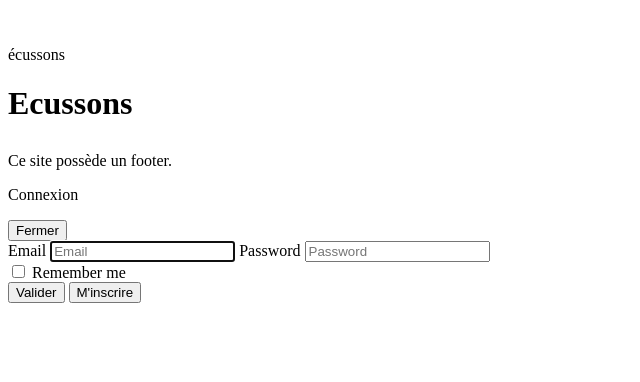
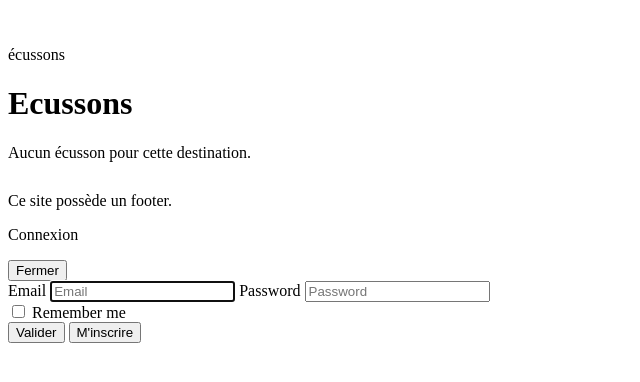
Before and after one commit to mbfcs2/ecussons, a Symfony app: template templates/destination/destination_resume.html.twig in a window 1280 px wide. Shown: the part 204-586 px from the top of the page, without its empty margins (0-640 px from the left). Run offline with Twig, Linux system fonts and the light colour scheme; the template is opened without the code that fills it, so the values that code supplies are empty; some libraries are stand-ins or nearby versions.

Commit message:
Master: Page destination Done

```diff
--- a/templates/destination/destination_dest_under.html.twig
+++ b/templates/destination/destination_dest_under.html.twig
@@ -10,11 +10,13 @@
 			{% include 'site/includes/barreTitre.html.twig' with {'title': 'Destinations ' ~ destination.name, 'pulledRight': pagination.getTotalItemCount  ~ ' destinations'} %}
 
 			<div class="columns is-multiline is-mobile">
+				{% if pagination.pageCount > 1 %}
 					<div class="column is-full">
 						<div class="navigation">
 							{{ knp_pagination_render(pagination) }}
 						</div>
 					</div>
+				{% endif %}
 				<div class="column is-full">
 					<ul>
 					{% for child in pagination %}
@@ -22,11 +24,13 @@
 					{% endfor %}
 					</ul>
 				</div>
+				{% if pagination.pageCount > 1 %}
 					<div class="column is-full">
 						<div class="navigation">
 							{{ knp_pagination_render(pagination) }}
 						</div>
 					</div>
+				{% endif %}
 			</div>
 		</div>
 	</div>
--- a/templates/destination/destination_resume.html.twig
+++ b/templates/destination/destination_resume.html.twig
@@ -1,17 +1,16 @@
 {% extends 'destination/destination_base.html.twig' %}
 
 {% block body %}
-
-
 
 	<div class="columns">
 		<div class="column {% if children is defined and children is not empty %}is-three-quarters-desktop is-full-tablet is-full-mobile{% endif %}">
 
 			{% include 'site/includes/barreTitre.html.twig' with {'title': 'Ecussons ' ~ destination.name, 'pulledRight': destination.items.count ~ ' écussons'} %}
-
+			{% if destination.items is empty %}
+				{% include 'site/includes/blocContent.html.twig' with {'content': 'Aucun écusson pour cette destination.'} %}
+			{% endif %}
 			<div class="columns is-multiline is-mobile">
-				{% for item_under in destination.items %}
-
+				{% for item_under in destination.items|slice(0,4) %}
 					<div class="column is-half-mobile is-half-tablet is-one-quarter-desktop is-one-quarter-widescreen is-one-quarter-fullhd">
 						<a href="{{ path('item_show', {'id': item_under.id}) }}">
 							<div style="background-color:white;height:100%;box-shadow: 0px 0px 5px 2px rgba(0, 0, 0, .1);">
@@ -21,7 +20,6 @@
 										<span style="font-size:0.7em">{{ item_under.destination.parent.name }}</span>
 									</p>
 								</div>
-
 								<div style="height:300px; background-color:white;position:relative;display:flex;align-items:center;justify-content:center">
 									{% if item_under.getMainIllustration %}
 										<img src="{{ vich_uploader_asset(item_under.getMainIllustration, 'imageFile') }}" style='max-width:100%;max-height:100%;'>
@@ -29,24 +27,27 @@
 										<p><i>Pas d'illustration</i></p>
 									{% endif %}
 								</div>
-
-
 								<div style="height:70px; padding:10px;overflow:hidden;line-height:20px;background-color:#eeeeee;text-align:center;display:flex;align-items:center;justify-content:center">
 									<span>{{ item_under.designation }}</span>
 								</div>
 							</div>
 						</a>
 					</div>
-
 				{% endfor %}
-
+				{% if destination.items|length > 4 %}
+					<div class="column is-full">
+						<a href="{{ path('destination_items', {'slug': destination.slug}) }}" class="is-pulled-right button is-primary m-t-sm">> Tous les écussons {{ destination.name }}</a>
+					</div>
+				{% endif %}
 			</div>
 
-			{% if children is defined and children is not empty %}
+			{% if children is defined %}
 				{% include 'site/includes/barreTitre.html.twig' with {'title': 'Ecussons dans '~ destination.name , 'pulledRight': items_under|length ~ ' écussons'} %}
+				{% if items_under is empty %}
+					{% include 'site/includes/blocContent.html.twig' with {'content': 'Aucun écusson pour les destinations rattachées.'} %}
+				{% else %}
 					<div class="columns is-multiline is-mobile">
 						{% for item_under in items_under|slice(0, 4) %}
-
 							<div class="column is-half-mobile is-half-tablet is-one-quarter-desktop is-one-quarter-widescreen is-one-quarter-fullhd">
 								<a href="{{ path('item_show', {'id': item_under.id}) }}">
 									<div style="background-color:white;height:100%;box-shadow: 0px 0px 5px 2px rgba(0, 0, 0, .1);">
@@ -56,7 +57,6 @@
 												<span style="font-size:0.7em">{{ item_under.destination.parent.name }}</span>
 											</p>
 										</div>
-
 										<div style="height:300px; background-color:white;position:relative;display:flex;align-items:center;justify-content:center">
 											{% if item_under.getMainIllustration %}
 												<img src="{{ vich_uploader_asset(item_under.getMainIllustration, 'imageFile') }}" style='max-width:100%;max-height:100%;'>
@@ -64,36 +64,38 @@
 												<p><i>Pas d'illustration</i></p>
 											{% endif %}
 										</div>
-
-
 										<div style="height:70px; padding:10px;overflow:hidden;line-height:20px;background-color:#eeeeee;text-align:center;display:flex;align-items:center;justify-content:center">
 											<span>{{ item_under.designation }}</span>
 										</div>
 									</div>
 								</a>
 							</div>
-
 						{% endfor %}
-
+						{% if items_under|length > 4 %}
+							<div class="column is-full">
+								<a href="{{ path('destination_items_under', {'slug': destination.slug}) }}" class="is-pulled-right button is-primary m-t-sm">> Tous les écussons</a>
 							</div>
-
-
-
 						{% endif %}
-
-
+					</div>
+				{% endif %}
+			{% endif %}
 		</div>
 		{% if children is defined and children is not empty %}
 			<div class="column is-one-quarter-desktop is-full-tablet is-full-mobile">
 				{% include 'site/includes/barreTitre.html.twig' with {'title': 'Principales destinations'} %}
-				<div class="columns">
-					<div class="column">
+				<div class="columns is-multiline">
+					<div class="column is-full">
 						<ul>
 						{% for child in dest_under %}
 							<li><a href="{{ path('destination_list', {'slug': child.slug}) }}">{{ child.name }}</a></li>
 						{% endfor %}
 						</ul>
 					</div>
+					{% if children|length > 30 %}
+						<div class="column is-full">
+							<a href="{{ path('destination_dest_under', {'slug': destination.slug}) }}" class="is-pulled-right button is-primary m-t-sm">> Toutes les destinations</a>
+						</div>
+					{% endif %}
 				</div>
 			</div>
 		{% endif %}
--- /dev/null
+++ b/templates/site/includes/blocContent.html.twig
@@ -0,0 +1,7 @@
+<div class="columns">
+    <div class="column is-full">
+        <div class="has-background-grey-light p-sm ">
+            {{ content }}
+        </div>
+    </div>
+</div>
```
Also changed, not shown: src/Controller/DestinationController.php (+9 -2 lines), templates/destination/destination_items.html.twig (+9 -1 lines), templates/destination/destination_items_under.html.twig (+9 -0 lines). Lines whose indentation alone changed are shown as unchanged.
